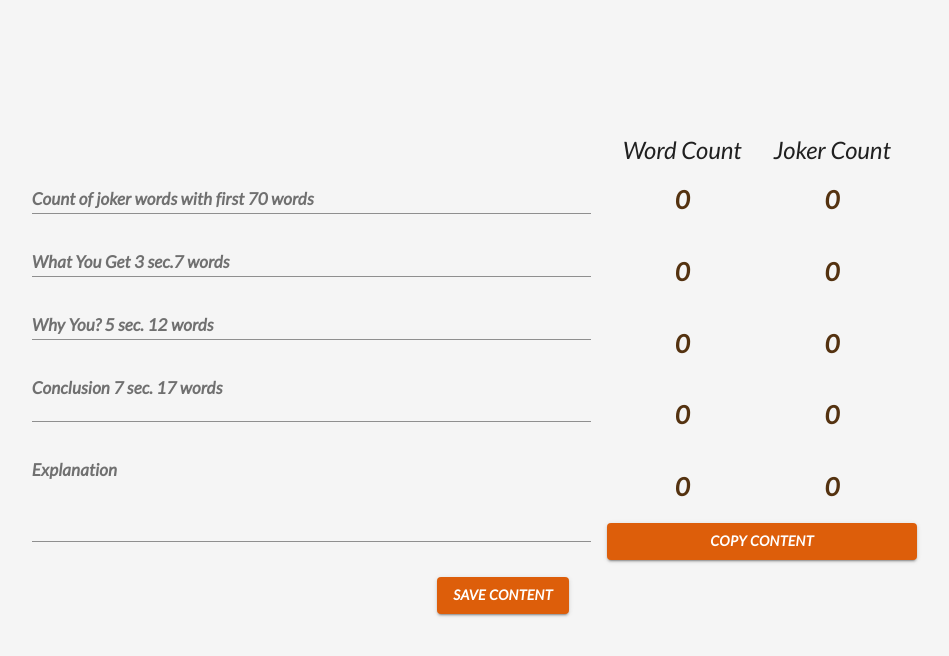
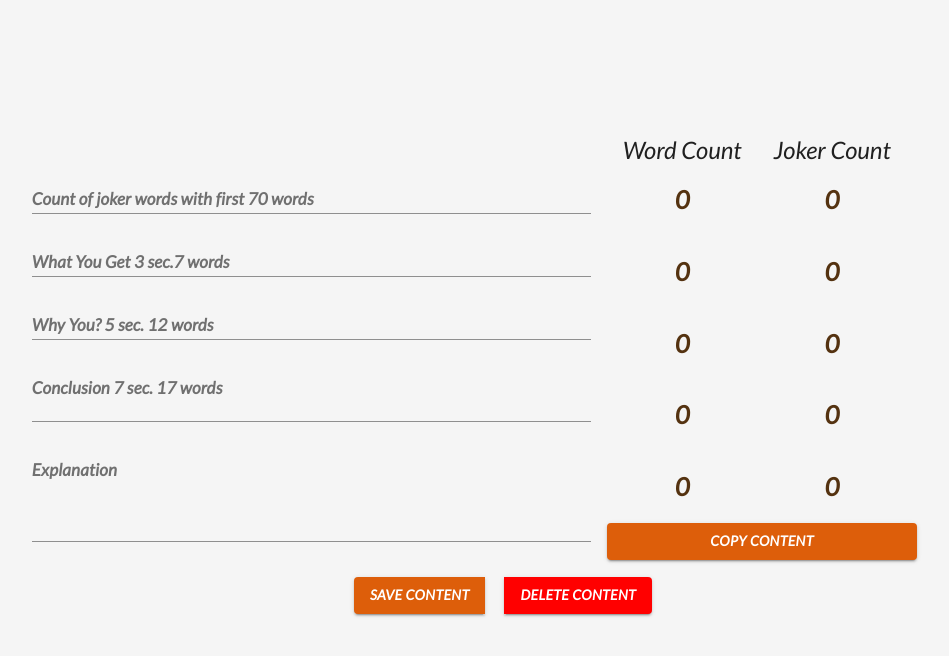
Before and after one commit to Shakib448/wordcount-avivson, a React (Create React App) app: page / in a window 1280 px wide. Shown: the top 656 px of the page, without its empty margins (137-1086 px from the left). Built offline with nearby package versions, Linux system fonts and the light colour scheme.

Commit message:
WIP on functionality

```diff
--- a/src/components/Form/Form.js
+++ b/src/components/Form/Form.js
@@ -123,9 +123,11 @@ const Form = () => {
   };
 
   const deleteContent = () => {
+    if (savedJokerData !== null) {
       if (window.confirm("Do you really delete the joker words?")) {
         localStorage.removeItem("myJokerWords");
         window.location.reload();
+      }
     }
   };
 
@@ -400,7 +402,6 @@ const Form = () => {
           </Grid>
           <Grid container direction="row" justify="center">
             <ButtonGroup>
-              {savedJokerData === null ? (
               <Button
                 className={classes.save}
                 variant="contained"
@@ -409,7 +410,6 @@ const Form = () => {
               >
                 Save Content
               </Button>
-              ) : (
               <Button
                 className={classes.delete}
                 variant="contained"
@@ -418,7 +418,6 @@ const Form = () => {
               >
                 Delete Content
               </Button>
-              )}
             </ButtonGroup>
           </Grid>
         </form>
```
Lines whose indentation alone changed are shown as unchanged.
